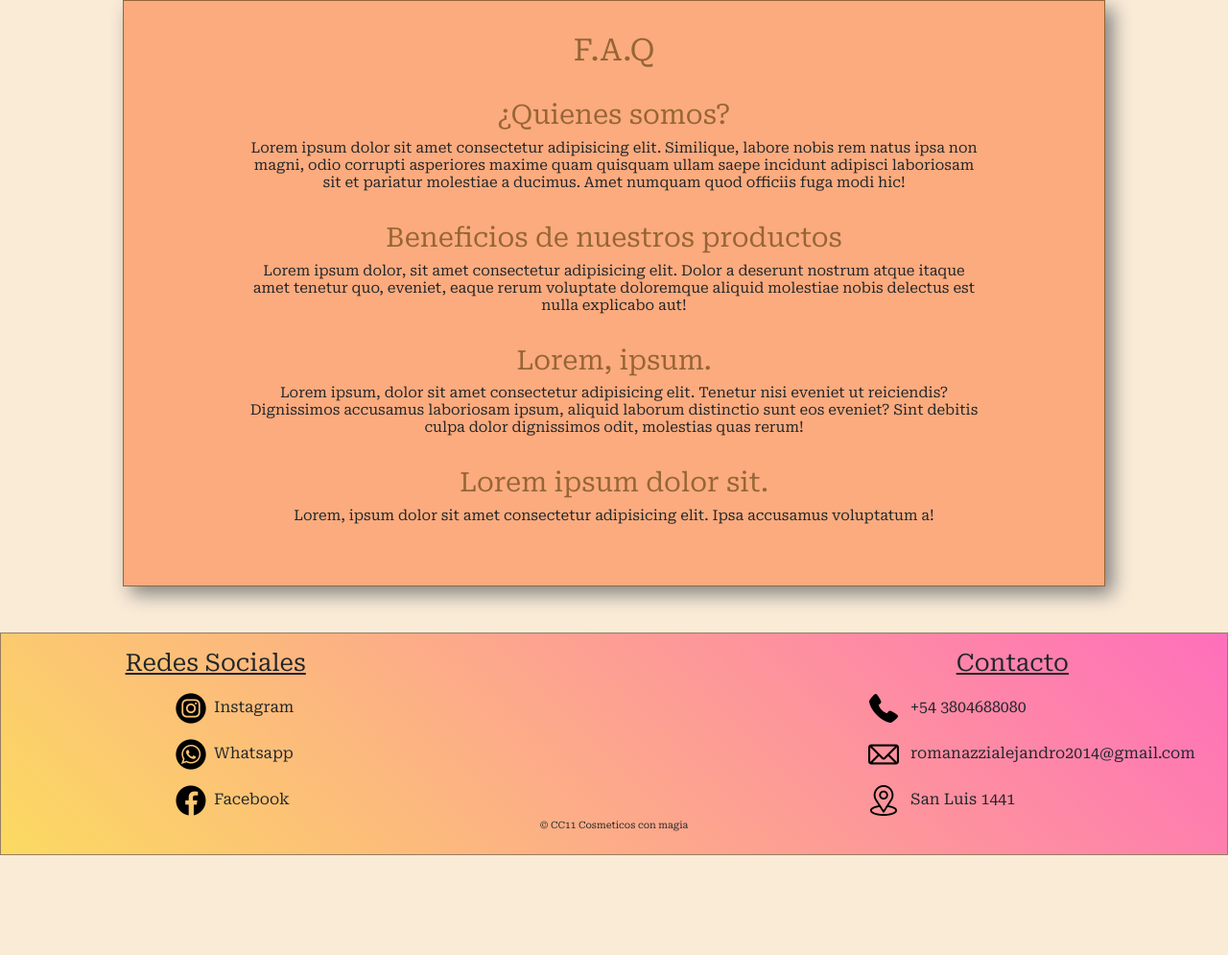
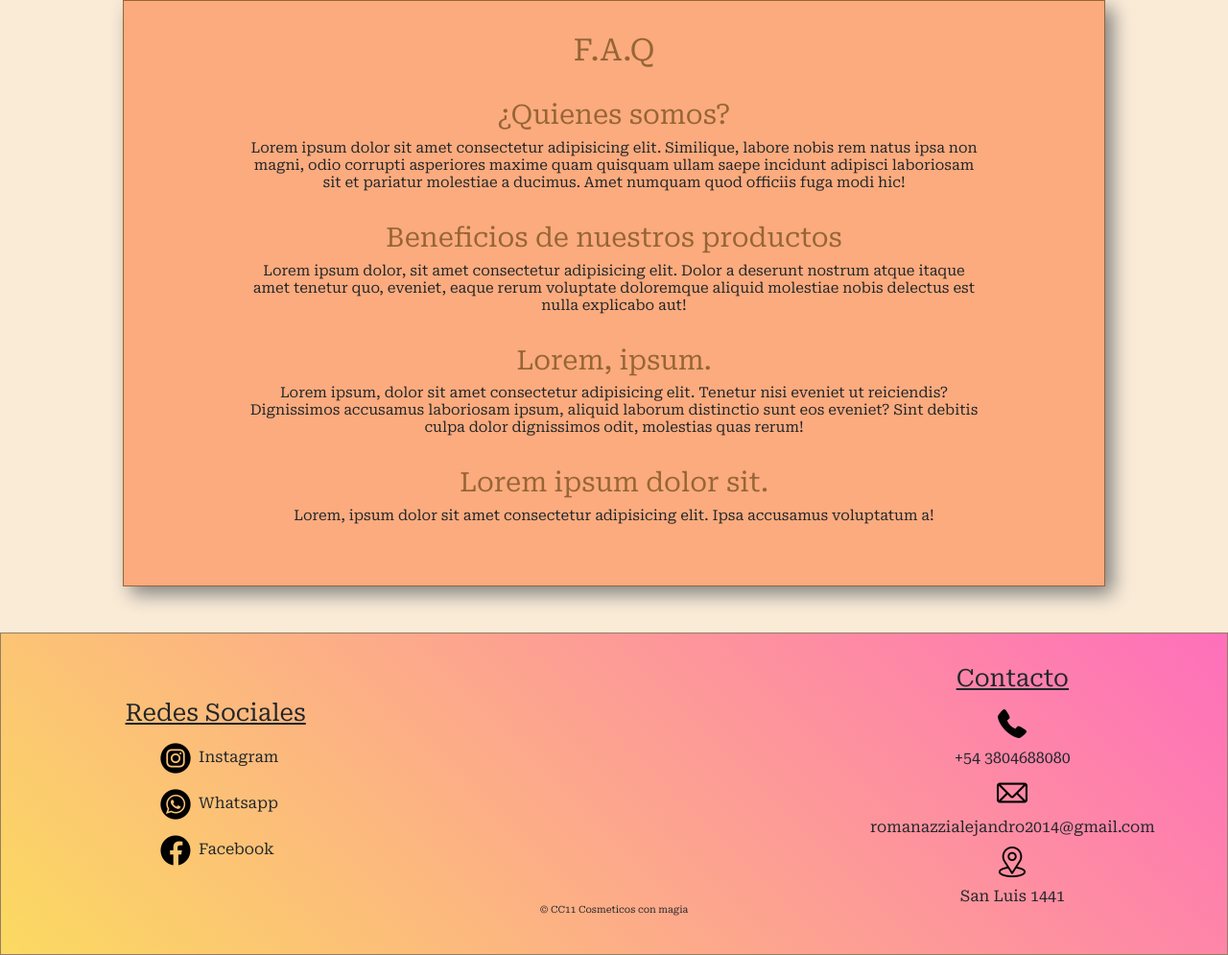
Before and after one commit to AleRomanazzi/CC11-Cosmeticos-con-Magia, a plain HTML site: page HTML/FAQ.html in a window 1280 px wide. Shown: the part 226-1221 px from the top of the page at 96% size. Before the commit the page ends 1117 px from the top, so only its background shows below. Drawn offline with nearby package versions, Linux system fonts and the light colour scheme.

Commit message:
Se arregló favicon en las demas páginas, se agregó SEO y se mejoró el responsive

```diff
--- a/HTML/FAQ.html
+++ b/HTML/FAQ.html
@@ -7,16 +7,19 @@
     <link rel="preconnect" href="https://fonts.googleapis.com">
     <link href="https://fonts.googleapis.com/css2?family=Roboto+Serif&display=swap" rel="stylesheet">
     <link rel="preconnect" href="https://fonts.gstatic.com" crossorigin>
+    <!--Meta Description-->
+    <meta name="description" content="Emprendimiento de cosmeticos, jabones y cremas artesanales. Velas aromáticas. Brumas de Aura. Magia.">
+    <meta name="keywords" content="FAQ, emprendimiento, cc11, cosmeticos, magia, artesanal, personalización, juventud, resultados.">
     <!-- CSS only -->
     <link href="https://cdn.jsdelivr.net/npm/bootstrap@5.1.3/dist/css/bootstrap.min.css" rel="stylesheet" integrity="sha384-1BmE4kWBq78iYhFldvKuhfTAU6auU8tT94WrHftjDbrCEXSU1oBoqyl2QvZ6jIW3" crossorigin="anonymous">
     <link rel="stylesheet" href="../CSS/style.css">
-    <link rel="shortcut icon" href="Imagenes/LogoCC11.jpeg">
+    <link rel="shortcut icon" href="../Imagenes/LogoCC11.jpeg">
     <title>F.A.Q | CC11</title>
 </head>
 <body class="header">
   <div id="principio">
     <div id="princi">
-      <img src="../Imagenes/NewLogoCC11copy.png" id="imagenCC">
+      <img src="../Imagenes/NewLogoCC11copy.png" id="imagenCC" alt="Logo cc11">
     </div>
         <br />
         <header>
@@ -50,15 +53,15 @@
       <div class="footWord"><h4>Redes Sociales</h4>
         <ul >
           <li><a href="https://www.instagram.com/cc11_cosmeticos_con_magia/" target="_blank"><img src="../Imagenes/Iconos/instagram.png" alt=""></a>Instagram</li>
-          <li><a><img src="../Imagenes/Iconos/whatsapp.png" alt=""></a>Whatsapp</li>
+          <li><a><img src="../Imagenes/Iconos/whatsapp.png" alt="whatsapp"></a>Whatsapp</li>
           <li><a href="https://www.facebook.com/Cc11-cosméticos-con-magia-1814908875289638" target="_blank"><img src="../Imagenes/Iconos/facebook.png" alt=""></a>Facebook</li>
         </ul>
       </div>
       <div class="contacto"><h4>Contacto</h4>
         <ul>
-          <li><img src="../Imagenes/Iconos/llamada-telefonica.png" alt=""> +54 3804688080</li>
-          <li><img src="../Imagenes/Iconos/correo-electronico-vacio.png" alt=""> romanazzialejandro2014@gmail.com</li>
-          <li><img src="../Imagenes/Iconos/ubicacion.png" alt=""> San Luis 1441</li>
+          <li><img src="../Imagenes/Iconos/llamada-telefonica.png" alt="teléfono celular"> +54 3804688080</li>
+          <li><img src="../Imagenes/Iconos/correo-electronico-vacio.png" alt="correo electrónico"> romanazzialejandro2014@gmail.com</li>
+          <li><img src="../Imagenes/Iconos/ubicacion.png" alt="dirección"> San Luis 1441</li>
         </ul>
       </div>
         <h3 class="h33">© CC11 Cosmeticos con magia</h3>
--- a/SCSS/_general.scss
+++ b/SCSS/_general.scss
@@ -39,17 +39,12 @@ h2{
         flex-direction: row;
         flex-wrap: wrap;
     }
-    .medio{
-        display: flex;
-        flex-direction: column-reverse;
-        align-items: center;
-    }
     #principio{
         display: flex;
         flex-flow: wrap row;
         justify-content: center;
+    }
 
-    }
     .ul{
         display: flex;
         flex-direction: column;
@@ -60,15 +55,32 @@ h2{
         margin-right: 0rem;
         font-size: 20px;
     }
-    .footWord{
-        display: flex;
-        flex-direction: column;
-        justify-content: center;
-        align-content: center;
-        flex-wrap: wrap;
+    .section{
+        .footWord{
+            grid-row: 1;
+            grid-column: 2;
+            padding: 1rem;
+        }
+        .contacto{
+            grid-row: 2;
+            grid-column: 2;
+            padding: 1rem;
+            ul li{
+                display: grid;
+                justify-items: center;
+            }
+        }
+        .h33{
+            grid-row: 3;
+            grid-column: 2;
+            padding: 1rem;
+        }
+        ul{
+            padding: 0;
+        }
     }
+}
 
-}
 @media (min-width: 520px){
     .galeria{
         display: flex;
@@ -76,11 +88,6 @@ h2{
         flex-wrap: wrap;
     }
 
-    .medio{
-        display: flex;
-        flex-direction: column-reverse;
-        align-items: center;
-    }
     #principio{
         display: flex;
         flex-flow: wrap row;
@@ -97,30 +104,35 @@ h2{
         font-size: 20px;
     }
     .section{
-        display: flex;
-        flex-direction: column;
+        .footWord{
+            grid-row: 1;
+            grid-column: 2;
+            padding: 1rem;
+        }
+        .contacto{
+            grid-row: 2;
+            grid-column: 2;
+            padding: 1rem;
+            ul li{
+                display: grid;
+                justify-items: center;
+            }
+        }
+        .h33{
+            grid-row: 3;
+            grid-column: 2;
+            padding: 1rem;
+        }
     }
-    .footWord{
-        display: flex;
-        flex-direction: column;
-        justify-content: center;
-        align-content: center;
-        flex-wrap: wrap;
-    }
+}
 
-
-}
 @media (min-width:728px) {
     .galeria{
         display: flex;
         flex-direction: column;
         flex-wrap: wrap;
     }
-    .medio{
-        display: flex;
-        flex-direction: column-reverse;
-        align-items: center;
-    }
+
     #principio{
         display: flex;
         flex-flow: wrap row;
@@ -129,7 +141,7 @@ h2{
     }
     .ul{
         display: flex;
-        flex-direction: column;
+        flex-direction: row;
         flex-wrap: wrap;
         justify-content: center;
         align-items: center;
@@ -138,13 +150,28 @@ h2{
         font-size: 20px;
     }
     .section{
-        display: flex;
-        flex-direction: column;
-    }
-
-    .footWord {
-        display: flex;
-        flex-direction: row;
+        .footWord{
+            grid-row: 1;
+            grid-column: 2;
+            padding: 1rem;
+        }
+        .contacto{
+            grid-row: 2;
+            grid-column: 2;
+            padding: 1rem;
+            ul li{
+                display: grid;
+                justify-items: center;
+            }
+        }
+        .h33{
+            grid-row: 3;
+            grid-column: 2;
+            padding: 1rem;
+        }
+        ul{
+            padding: 0;
+        }
     }
 
 }
@@ -154,15 +181,7 @@ h2{
         display: flex;
         flex-direction: row;
     }
-    .medio{
-        display: flex;
-        justify-content: space-around;
-        align-items: stretch;
-        flex-direction: row;
-        column-gap: 2rem;
-        @include ancho($width - 20);
-        margin: 2rem auto 2rem auto;
-    }
+
     #principio{
         display: flex;
         flex-direction: row;
@@ -177,12 +196,18 @@ h2{
         margin-right: 5rem;
     }
     .section{
-        display: grid;
-        grid-template-columns: repeat(3, 1fr);
-    }
-    .footWord {
-        display: flex;
-        flex-direction: row;
+        .footWord{
+            grid-row: 1;
+            grid-column: 1;
+        }
+        .contacto{
+            grid-row: 1;
+            grid-column: 3;
+        }
+        .h33{
+            grid-row: 1;
+            grid-column: 2;
+        }
     }
 
 }
--- a/SCSS/_medio.scss
+++ b/SCSS/_medio.scss
@@ -35,7 +35,6 @@
                     }
                 }
             }
-
         }
     }
 }
```
Also changed, not shown: HTML/Contacto.html (+9 -6 lines), HTML/Productos.html (+22 -19 lines), HTML/tienda.html (+9 -6 lines), index.html (+16 -12 lines), CSS/style.css, 1 other file.
